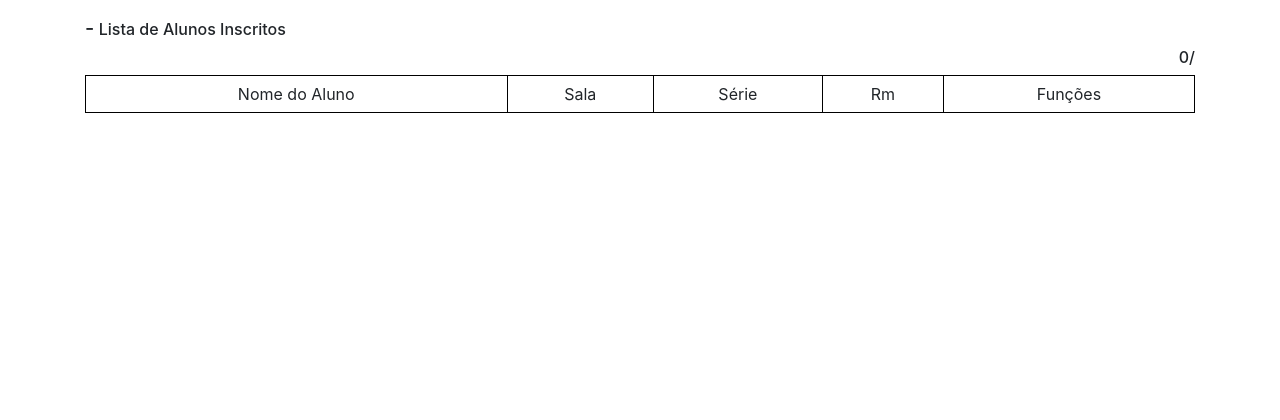
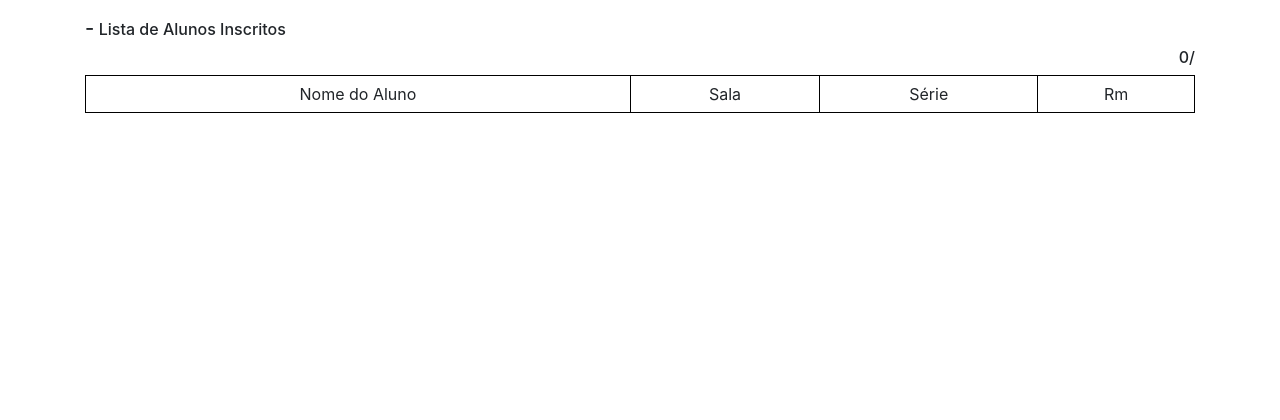
Before and after one commit to FeCesar/SIME, a PHP site: page /SIME/chamada/inscricoesoficina.php?id_oficina=1 in a window 1280 px wide. Shown: the part 109-529 px from the top of the page. Run offline with PHP 8.4, Linux system fonts and the light colour scheme; the visitor is signed in with stand-in values (Sample User, id 1); data that the repository does not hold is empty.

Commit message:
Remoção da coluna funções dos alunos inscritos para o professor

```diff
--- a/chamada/inscricoesoficina.php
+++ b/chamada/inscricoesoficina.php
@@ -66,7 +66,6 @@
                 <td>Sala</td>
                 <td>Série</td>
                 <td>Rm</td>
-                <td>Funções</td>
             </tr>
 
             <?php
@@ -97,7 +96,6 @@
                             echo "</td>";
                             echo "<td>$dados_alunos[0]</td>";
 
-                        echo "<td> chekBox </td>";
                         echo "</tr>";
                     }
 
```
